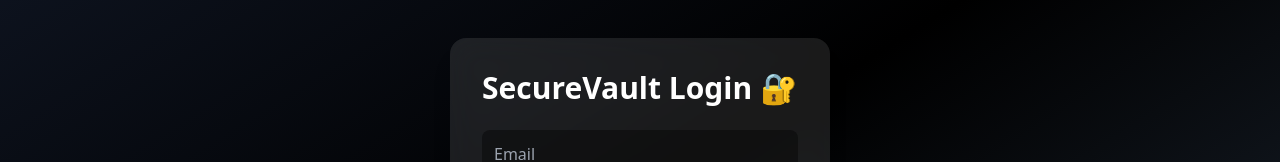
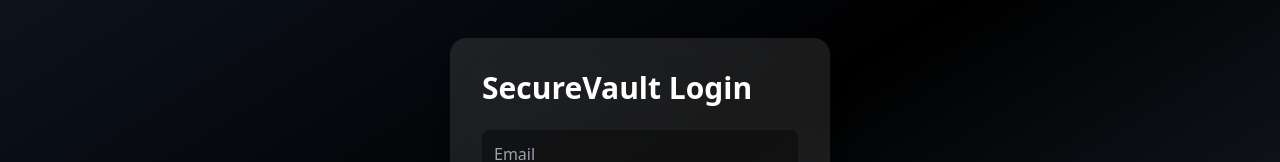
Before and after one commit to RajjakAhmed/securevaultfrontend, a React (Vite) app: page / in a window 1280 px wide. Shown: the part 198-360 px from the top of the page. Built offline with nearby package versions, Linux system fonts and the light colour scheme.

Commit message:
updated env and config file for deployement

```diff
--- a/src/components/UploadBox.tsx
+++ b/src/components/UploadBox.tsx
@@ -22,7 +22,7 @@ export default function UploadBox({
     setUploading(false);
     onUploadSuccess();
 
-    alert("File uploaded securely ✅🔐");
+    alert("File uploaded securely ");
   }
 
   return (
--- a/src/pages/Register.tsx
+++ b/src/pages/Register.tsx
@@ -37,7 +37,7 @@ export default function Register() {
         className="bg-white/10 backdrop-blur-lg p-8 rounded-2xl shadow-xl w-[380px]"
       >
         <h1 className="text-3xl font-bold text-white mb-6">
-          Create Account ✨
+          Create Account
         </h1>
 
         <input
--- a/src/pages/login.tsx
+++ b/src/pages/login.tsx
@@ -38,7 +38,7 @@ export default function Login() {
         className="bg-white/10 backdrop-blur-lg p-8 rounded-2xl shadow-xl w-[380px]"
       >
         <h1 className="text-3xl font-bold text-white mb-6">
-          SecureVault Login 🔐
+          SecureVault Login
         </h1>
 
         <input
```
Also changed, not shown: 1 other file (tests, documents, lock files or other folders).
